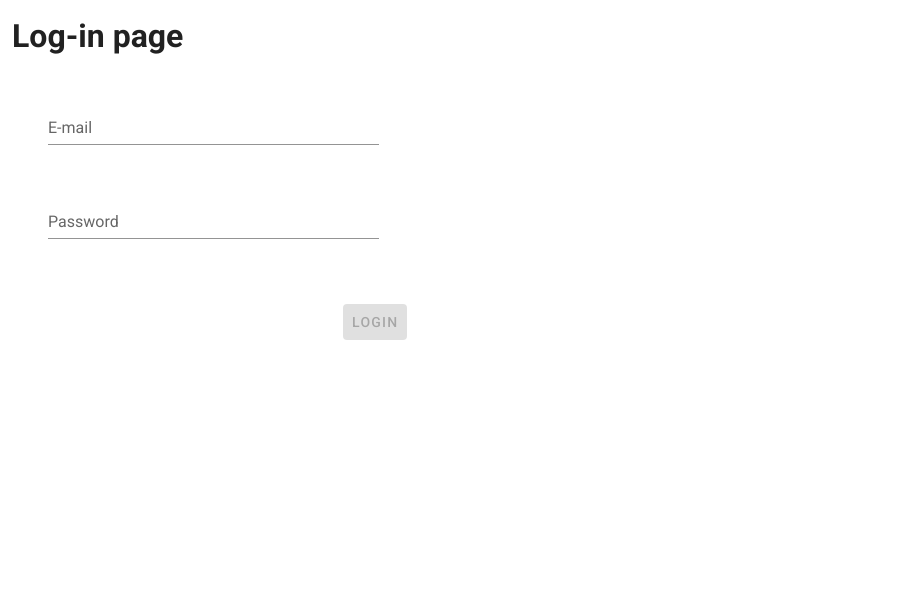
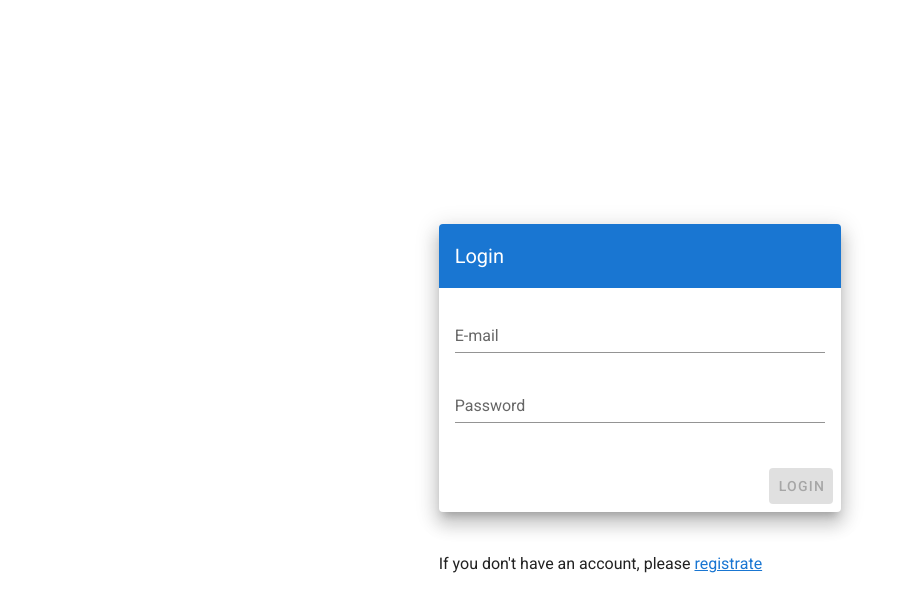
Before and after one commit to tanovikova22/practical-project, a Vue app: page /login in a window 1280 px wide. Shown: the top 612 px of the page, without its empty margins (0-901 px from the left). Built offline with nearby package versions, Linux system fonts and the light colour scheme.

Commit message:
login card upd & structure

```diff
--- a/src/components/Auth/LogIn.vue
+++ b/src/components/Auth/LogIn.vue
@@ -1,18 +1,38 @@
 <template>
-  <v-flex xs12 sm8 md4>
-    <v-container>
-      <h1>Log-in page</h1>
+  <v-app id="inspire">
+    <v-content>
+      <v-container
+        class="fill-height"
+        fluid
+      >
+        <v-row
+          align="center"
+          justify="center"
+        >
+          <v-col
+            cols="12"
+            sm="8"
+            md="4"
+          >
+            <v-card class="elevation-12">
+              <v-toolbar
+                color="primary"
+                dark
+                flat
+              >
+                <v-toolbar-title>Login</v-toolbar-title>
+                <v-spacer></v-spacer>
+                <v-tooltip bottom>
+                  <span>Source</span>
+                </v-tooltip>
+              </v-toolbar>
               <v-form @submit.prevent="onSubmit">
-        <v-container>
-          <v-col>
-            <v-col cols="12">
+              <v-card-text>
                     <v-text-field type="email" v-model="email" label="E-mail" @blur="$v.email.$touch()"></v-text-field>
                     <div
                     class="error-message"
                     v-if="$v.email.$invalid && $v.email.$dirty"
                     >Please input correct email</div>
-            </v-col>
-            <v-col cols="12">
                     <v-text-field
                     type="password"
                     v-model="password"
@@ -23,9 +43,7 @@
                     class="error-message"
                     v-if="$v.password.$invalid && $v.password.$dirty"
                     >Please enter valid password</div>
-            </v-col>
-          </v-col>
-        </v-container>
+              </v-card-text>
               <v-card-actions>
                 <v-spacer></v-spacer>
                 <v-btn
@@ -38,8 +56,15 @@
               >Login</v-btn>
               </v-card-actions>
               </v-form>
+            </v-card>
+             <div class="mt-10">
+              If you don't have an account, please <router-link :to="'/registration'">registrate</router-link>
+            </div>
+          </v-col>
+        </v-row>
       </v-container>
-  </v-flex>
+    </v-content>
+  </v-app>
 </template>
 
 <script>
@@ -63,6 +88,7 @@ export default {
   methods: {
     ...mapActions(["login"]),
     onSubmit() {
+      console.log(1)
       this.login({ email: this.email, password: this.password });
     }
   },
--- a/src/components/Dashboard/Users.vue
+++ b/src/components/Dashboard/Users.vue
@@ -16,7 +16,7 @@
     </v-form>
 
     <v-flex xs12 sm8 md4 v-if="getAll !== null">
-      <v-card class="d-flex justify-center mb-6" v-for="(item, idx) in users" :key="idx">
+      <v-card class="d-flex justify-center mb-6" v-for="(item, idx) in getAll" :key="idx">
         <v-list-item three-line>
           <v-list-item-content>
             <v-list-item-title v-html="item.name"></v-list-item-title>
@@ -34,15 +34,18 @@ import { mapGetters, mapActions } from "vuex";
 export default {
   data: () => ({
     search: "",
-    users: []
   }),
   computed: {
     ...mapGetters(["getAll", "getLoading"])
   },
   methods: {
-    ...mapActions(["getAllUsers"])
+    ...mapActions(["getAllUsers"]),
+
+    filterItems(e){
+      console.log(e)
+    }
   },
-  mounted() {
+  created() {
     this.getAllUsers();
   }
 };
--- a/src/router/index.js
+++ b/src/router/index.js
@@ -17,7 +17,7 @@ export default new Router(
         routes: [{
             path: '/dashboard',
             component: DashBoard,
-            redirect: '/dahboard/profile',
+            redirect: '/dahboard/users',
             children: [{
                     path: 'users',
                     name: 'Users',
--- a/src/store/getters.js
+++ b/src/store/getters.js
@@ -1,7 +1,7 @@
 const getters = {
-    getUser: ({ auth }) => auth.user,
+    getUser: ({ auth }) => auth.userData,
     isLogged: ({ auth }) => auth.user !== null,
-    getAll: ({ auth }) => auth.allUsers,
+    getAll: ({ dashboard }) => dashboard.allUsers,
 
     getLoading: ({ common }) => common.loading,
     getError: ({ common }) => common.error,
--- a/src/store/modules/auth.js
+++ b/src/store/modules/auth.js
@@ -3,16 +3,17 @@ import router from './../../router'
 
 export default {
     state: {
-        user: null,
-        allUsers: null
+        userData: null,
+        token: null
     },
 
     mutations: {
         setUser(state, payload) {
-            state.user = payload
+            state.userData = payload
         },
-        setAll(state, payload) {
-            state.allUsers = payload
+
+        setToken(state, payload){
+            state.token = payload
         }
     },
 
@@ -25,7 +26,6 @@ export default {
 
             await firebase.auth().createUserWithEmailAndPassword(payload.email, payload.password)
                 .then(user => {
-                    console.log(user)
                     let id = user.user.uid;
                     commit('setUser', {
                         ...payload,
@@ -37,13 +37,10 @@ export default {
                         ...payload,
                         id
                     })
-                    router.push("/dashboard")
+                    router.push("/dashboard/users")
                     firebase.auth().currentUser.getIdToken().then(token => {
                         localStorage.setItem('token', (token))
                     }).catch(e => console.log(e))
-                    localStorage.setItem('user', JSON.stringify({
-                        ...payload
-                    }))
                 }).catch(error => commit('setError', error))
 
             commit('setLoading', false)
@@ -68,10 +65,7 @@ export default {
                         localStorage.setItem('token', (token))
                     }).catch(e => console.log(e))
 
-                    localStorage.setItem('user', JSON.stringify({
-                        ...data
-                    }))
-                    router.push("/dashboard")
+                    router.push("/dashboard/users")
                 })
             } catch (error) {
                 commit('setError', error)
@@ -80,6 +74,7 @@ export default {
 
             commit('setLoading', false)
         },
+
         async logout({
             commit
         }) {
@@ -89,25 +84,9 @@ export default {
             await firebase.auth().signOut().then(() => {
                 commit('setUser', null)
 
-                localStorage.removeItem('user')
-                router.push('/app')
+                router.push('/login')
             }).catch(e => commit('setError', e))
         },
-        async getAllUsers({
-            commit
-        }) {
-            commit('setLoading', true)
-            try {
-                await firebase.database().ref('users').once('value').then((snapshot) => {
-                    commit('setAll', Object.values(snapshot.val()))
-                })
-            } catch (e) {
-                commit('setError', e)
-            }
-            commit('setLoading', false)
-
-        },
-
     },
 
 
--- a/src/store/modules/dashboard.js
+++ b/src/store/modules/dashboard.js
@@ -1,3 +1,33 @@
+import firebase from "firebase";
+
+
 export default {
 
+    state: {
+        allUsers: null,
+    },
+
+    mutations: {
+        setAll(state, payload) {
+            state.allUsers = payload
+        }
+    },
+
+    actions: {
+        async getAllUsers({
+            commit
+        }) {
+            commit('setLoading', true)
+            try {
+                await firebase.database().ref('users').once('value').then((snapshot) => {
+                    commit('setAll', Object.values(snapshot.val()))
+                })
+            } catch (e) {
+                commit('setError', e)
+            }
+            commit('setLoading', false)
+
+        },
+    }
+
 }
```
Also changed, not shown: src/router/guard.js (+30 -0 lines). Lines whose indentation alone changed are shown as unchanged.
